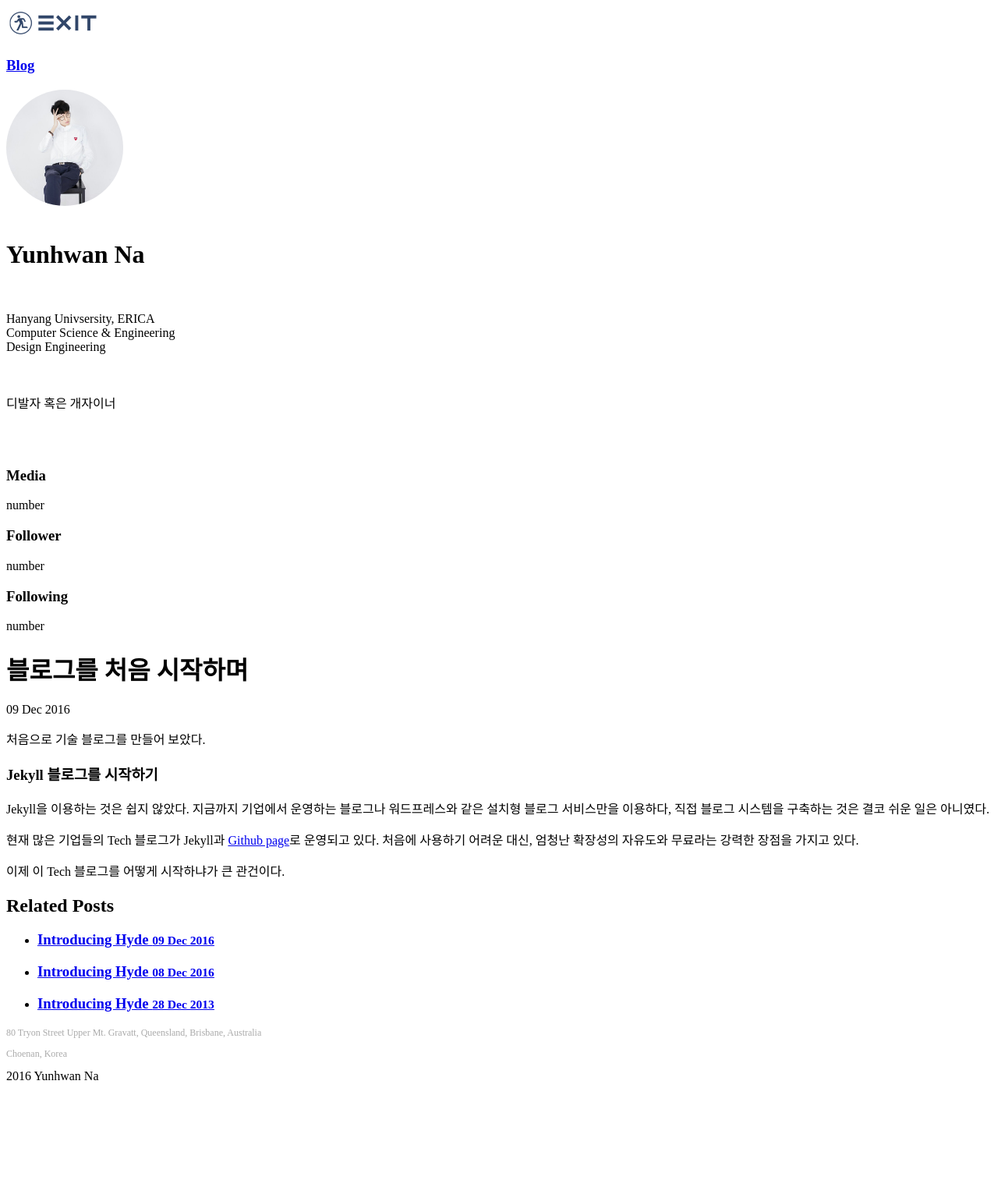
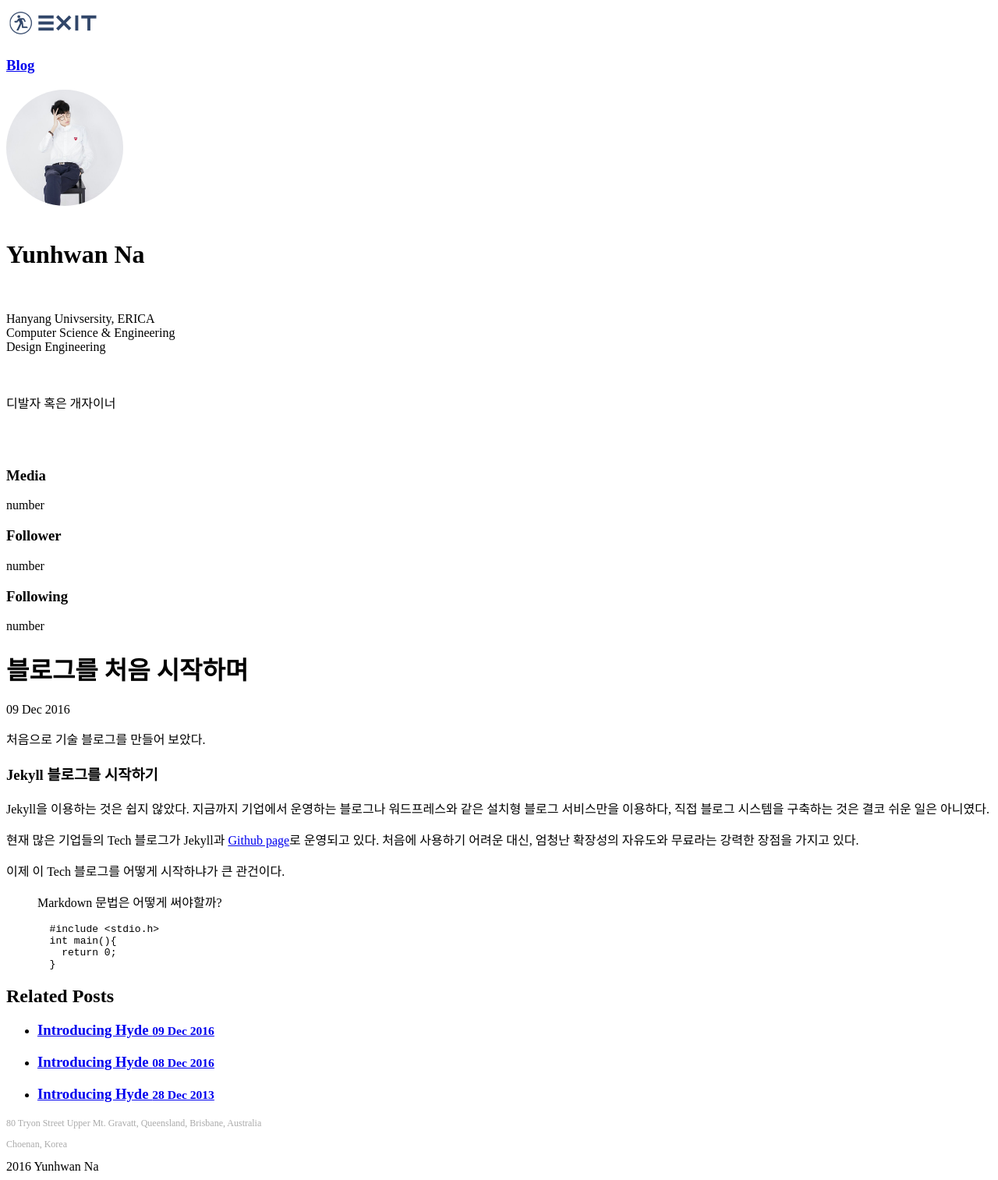
Before and after one commit to nayunhwan/nayunhwan.github.io, a Jekyll site: the page built from _posts/2016-12-09-First-Post.md, in a window 1280 px wide. Shown: the whole page at 78% size. Built offline with Jekyll 4.4.1, drawn with Linux system fonts in a browser that asks for light colours; a style sheet for code colours, icons or effects is not loaded; before the commit the page ends 1397 px from its top, so only the background shows below that.

Commit message:
Add Facebook comment System

```diff
--- a/_includes/head.html
+++ b/_includes/head.html
@@ -2,6 +2,7 @@
     <link href="http://gmpg.org/xfn/11" rel="profile">
     <meta http-equiv="X-UA-Compatible" content="IE=edge">
     <meta http-equiv="content-type" content="text/html; charset=utf-8">
+    <meta property="fb:admins" content="181239542343399"/>
 
     <!-- Enable responsiveness on mobile devices-->
     <meta name="viewport" content="width=device-width, initial-scale=1.0, maximum-scale=1">
--- a/_layouts/post.html
+++ b/_layouts/post.html
@@ -1,6 +1,17 @@
 ---
 layout: default
 ---
+
+
+<div id="fb-root"></div>
+<script>(function(d, s, id) {
+  var js, fjs = d.getElementsByTagName(s)[0];
+  if (d.getElementById(id)) return;
+  js = d.createElement(s); js.id = id;
+  js.src = "//connect.facebook.net/ko_KR/sdk.js#xfbml=1&version=v2.8&appId=181239542343399";
+  fjs.parentNode.insertBefore(js, fjs);
+}(document, 'script', 'facebook-jssdk'));</script>
+
 
 <div class="post">
   <h1 class="post-title">{{ page.title }}</h1>
@@ -23,3 +34,5 @@
     {% endfor %}
   </ul>
 </div>
+
+<div class="fb-comments" data-href="{{ page.url }}" data-numposts="5"></div>
--- a/_posts/2016-12-09-First-Post.md
+++ b/_posts/2016-12-09-First-Post.md
@@ -14,3 +14,14 @@
 처음에 사용하기 어려운 대신, 엄청난 확장성의 자유도와 무료라는 강력한 장점을 가지고 있다.
 
 이제 이 Tech 블로그를 어떻게 시작하냐가 큰 관건이다.
+
+
+
+> Markdown 문법은 어떻게 써야할까?
+
+{% highlight c++ %}
+  #include <stdio.h>
+  int main(){
+    return 0;
+  }
+{% endhighlight %}
--- a/blog/index.html
+++ b/blog/index.html
@@ -8,7 +8,7 @@
   {% for post in paginator.posts %}
   <div class="post">
     <h1 class="post-title">
-      <a href="{{ post.url }}">
+      <a class="post_url" href="{{ post.url }}">
         {{ post.title }}
       </a>
     </h1>
--- a/public/css/poole.css
+++ b/public/css/poole.css
@@ -170,7 +170,8 @@
   white-space: pre-wrap;
   word-break: break-all;
   word-wrap: break-word;
-  background-color: #f9f9f9;
+  background-color: #EAEAEA;
+  border-radius: 5px;
 }
 pre code {
   padding: 0;
```
Also changed, not shown: public/css/main.css (+9 -0 lines).
